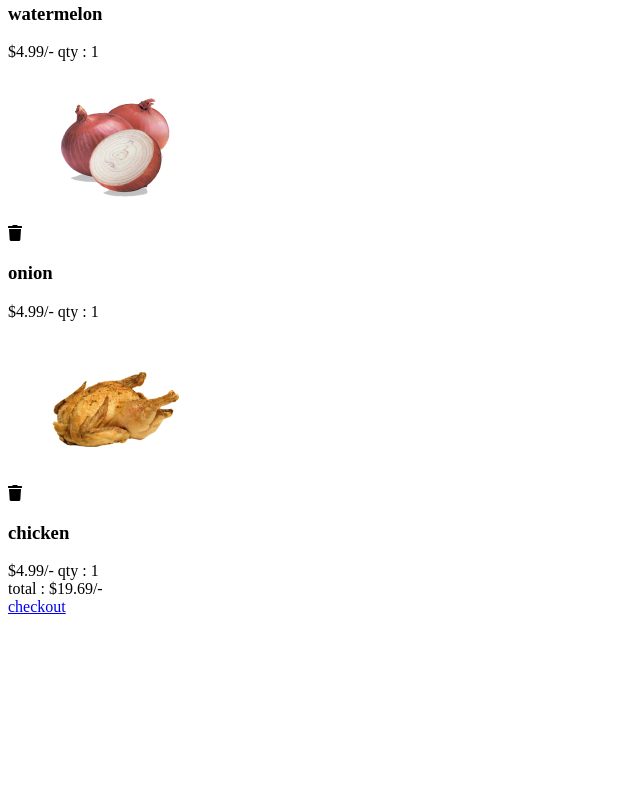
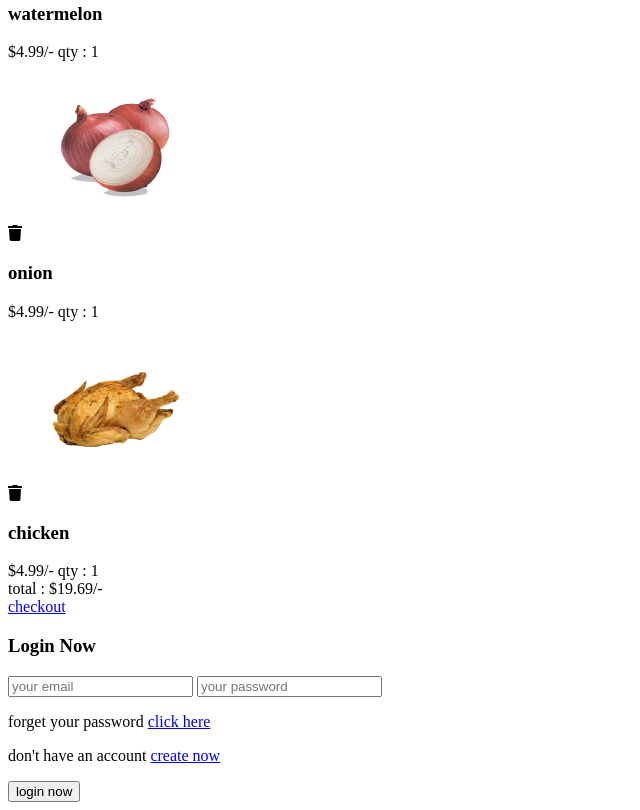
Before and after one commit to pwchusid/UltraHub, a plain HTML site: page index.html in a window 1280 px wide. Shown: the part 317-1127 px from the top of the page, without its empty margins (0-640 px from the left). Before the commit the page ends 941 px from the top, so only its background shows below. Drawn offline with nearby package versions, Linux system fonts and the light colour scheme.

Commit message:
added final header section/login screen

```diff
--- a/index.html
+++ b/index.html
@@ -81,7 +81,18 @@
         <div class="total"> total : $19.69/- </div>
         <a href="#" class="btn">checkout</a>
     </div>
+    <form action="" class="login-form">
+        <h3>Login Now</h3>
+        <input type="email" placeholder="your email" class="box">
+        <input type="password" placeholder="your password" class="box">
+        <p>forget your password <a href="#">click here</a></p>
+        <p>don't have an account <a href="#">create now</a></p>
+        <input type="submit" value="login now" class="btn">
+    </form>
 
+</header>
+
+<!-- End of Header -->
 
 
 </body>
```
